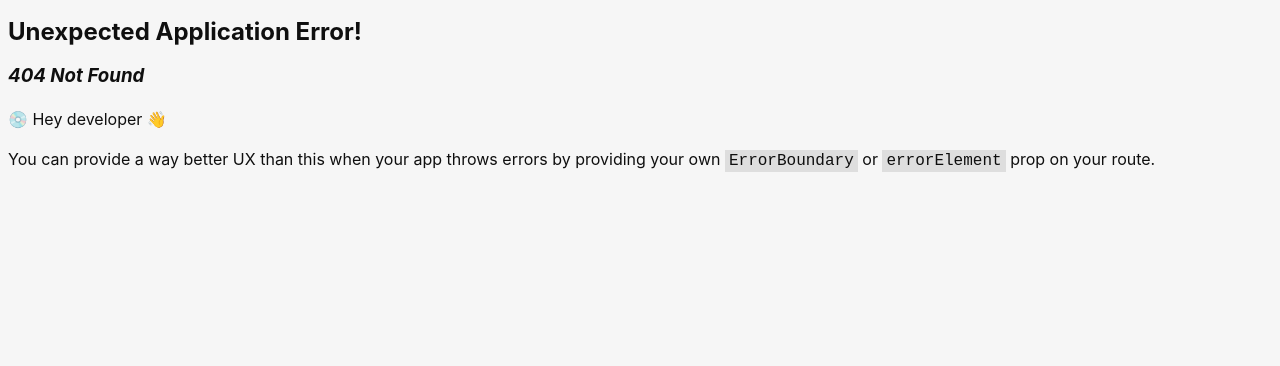
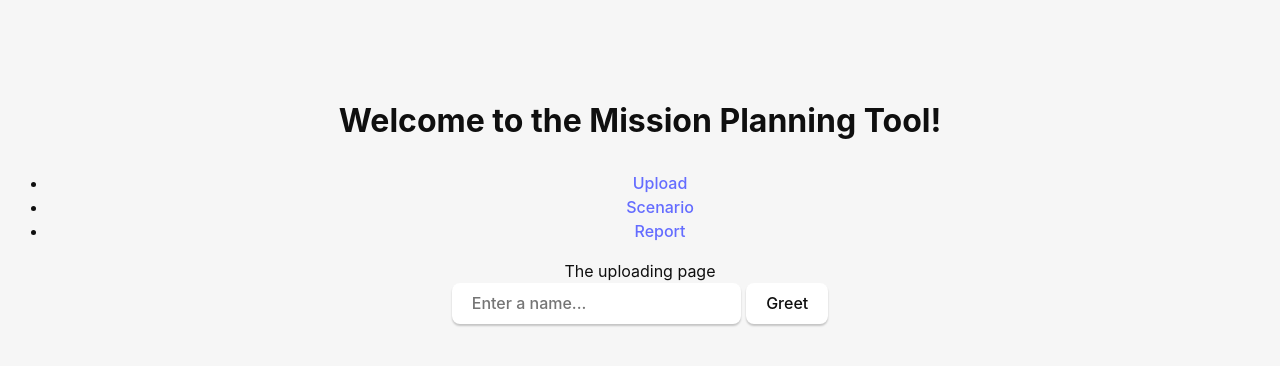
Before and after one commit to rcarle3911/AMPT, a React (Vite) app: page /upload in a window 1280 px wide. Before the commit this address had no page. Shown: the top 366 px of the page. Built offline with nearby package versions, Linux system fonts and the light colour scheme.

Commit message:
Create separate page components

```diff
--- a/src/App.jsx
+++ b/src/App.jsx
@@ -18,6 +18,9 @@ function App() {
       <h1>Welcome to the Mission Planning Tool!</h1>
       <nav>
         <ul>
+          <li>
+            <a href={`/upload`}>Upload</a>
+          </li>
           <li>
             <a href={`/scenario`}>Scenario</a>
           </li>
--- /dev/null
+++ b/src/Report.jsx
@@ -0,0 +1,7 @@
+function Report() {
+    return (
+        <div>The reports page</div>
+    );
+}
+
+export default Report;
--- /dev/null
+++ b/src/Scenario.jsx
@@ -0,0 +1,7 @@
+function Scenario() {
+    return (
+        <div>The scenario page</div>
+    );
+}
+
+export default Scenario;
--- /dev/null
+++ b/src/Upload.jsx
@@ -0,0 +1,7 @@
+function Upload() {
+    return (
+        <div>The uploading page</div>
+    );
+}
+
+export default Upload;
```
Also changed, not shown: src/main.jsx (+9 -2 lines).
